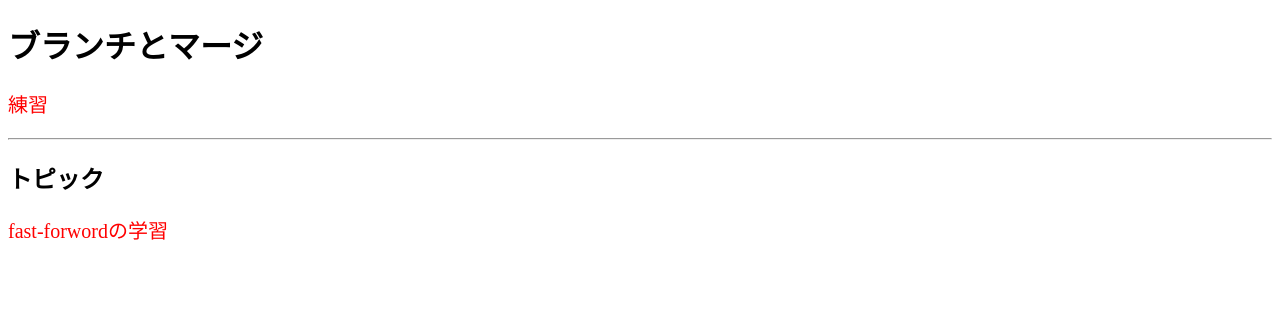
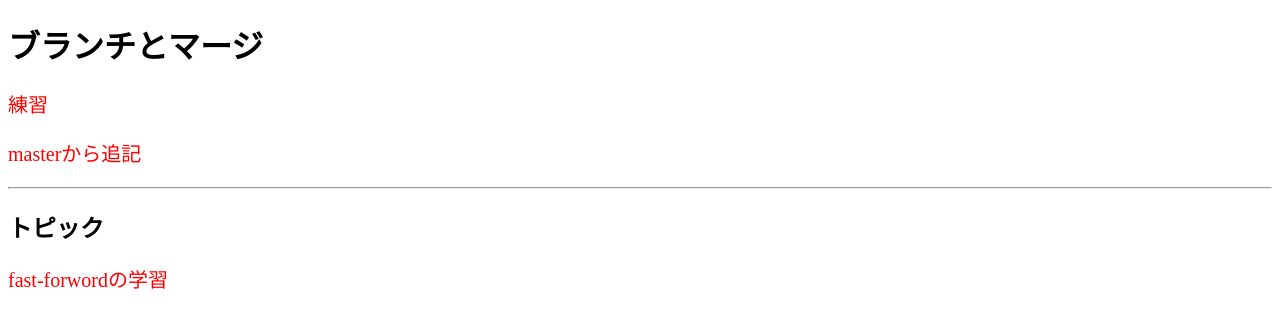
Before and after one commit to 863ka/2023-02-18, a plain HTML site: page index.html in a window 1280 px wide. Drawn offline with Linux system fonts and the light colour scheme.

Commit message:
master上で<p>masterから追記</p>を追記

```diff
--- a/index.html
+++ b/index.html
@@ -10,6 +10,7 @@
     <body>
         <h1>ブランチとマージ</h1>
         <p>練習</p>
+				<p>masterから追記</p>
 
         <hr>
 
```
